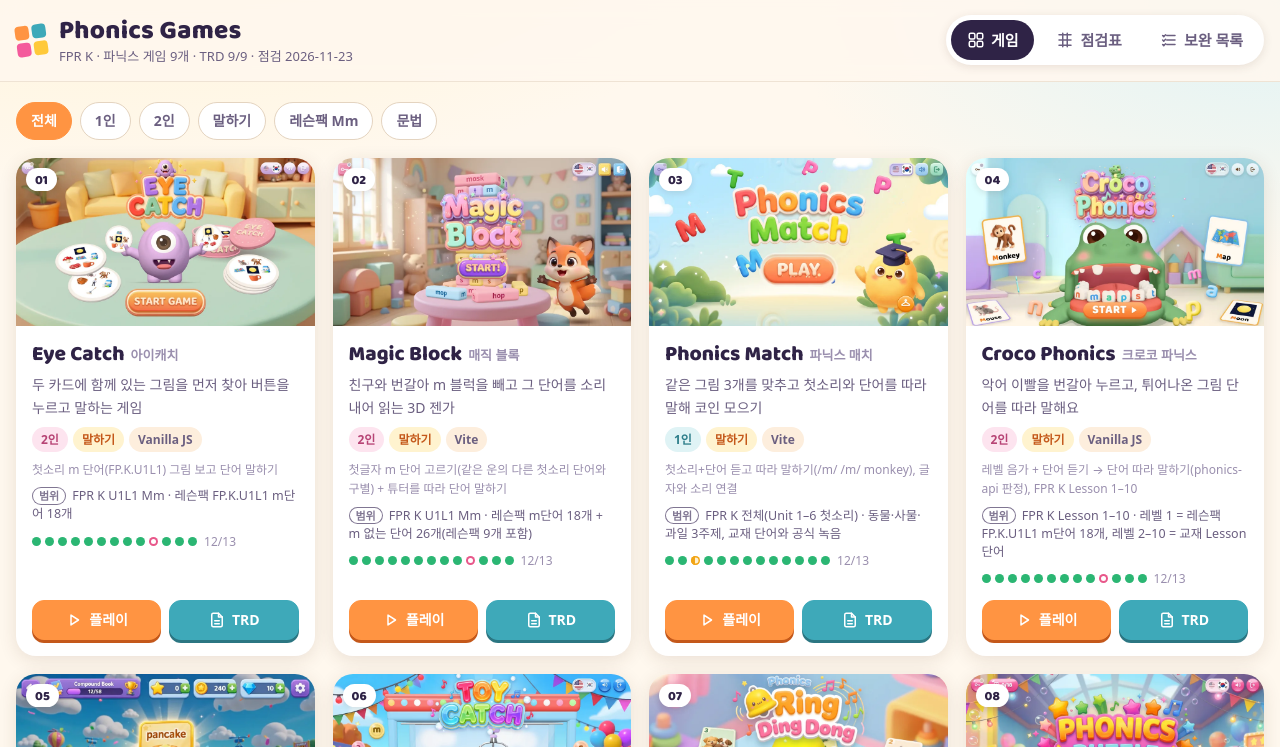
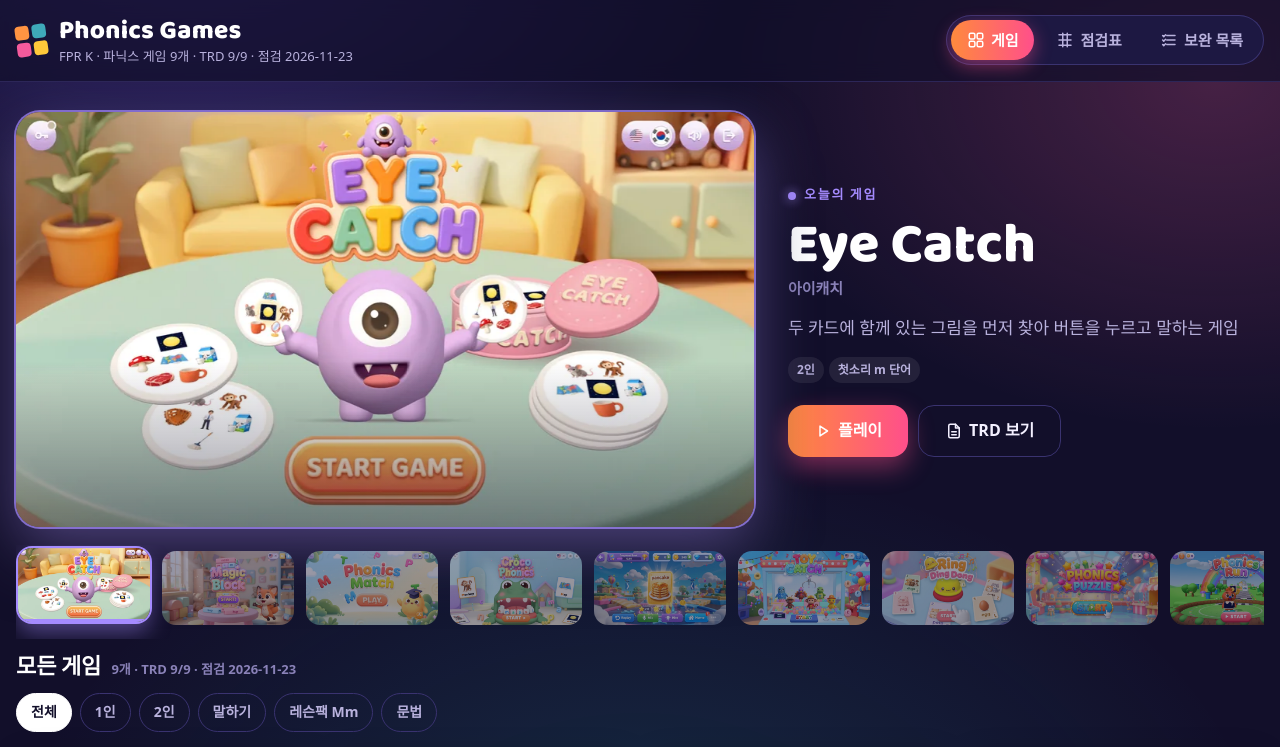
Before and after one commit to jinilee-hue/Phonics-Launcher, a plain HTML site: page index.html in a window 1280 px wide. Shown: the top 747 px of the page. Drawn offline with Linux system fonts and the light colour scheme.

Commit message:
Arcade night theme (design B): dark stage, featured game with a thumbnail strip, game-colour glow; prints light
Co-Authored-By: Claude Opus 5.5 <noreply@anthropic.com>

```diff
--- /dev/null
+++ b/css/arcade.css
@@ -0,0 +1,113 @@
+/* 아케이드 나이트 테마 (사용자 2026-11-24, 시안 3개 중 B) — launcher.css 위에 덮어씀.
+   어두운 무대 위 게임 진열대: 위에 '오늘의 게임'(js/launcher.js featured)을 크게, 아래 썸네일 줄로 바꿔 본다.
+   토큰을 어둡게 바꿔서 점검표 · 보완 목록 · TRD 창도 같이 어두워짐. 게임별 색 = --gc (그림 파일 이름으로). 인쇄는 밝은 토큰으로 되돌림. */
+:root {
+  --bg: #120f2a;
+  --bg-2: #1d1842;
+  --card: #1c1840;
+  --ink: #f3f0ff;
+  --ink-2: #b9b2dd;
+  --ink-3: #8a82b8;
+  --line: #2c2658;
+  --line-2: #3a3370;
+  --glow-1: #7b5cff;
+  --glow-2: #ff5fa2;
+  --glow-3: #2fd4e6;
+  --cta-1: #ff8a3d;
+  --cta-2: #ff4f8b;
+  --ok-soft: #1b4a3a;
+  --no-soft: #4a1f39;
+  --shadow: rgba(0, 0, 0, .35);
+  --shadow-2: rgba(0, 0, 0, .55);
+  --dim: rgba(8, 6, 24, .7);
+}
+body { background:
+    radial-gradient(800px 500px at 15% -10%, color-mix(in srgb, var(--glow-1) 35%, transparent), transparent 70%),
+    radial-gradient(700px 500px at 95% 10%, color-mix(in srgb, var(--glow-2) 22%, transparent), transparent 70%),
+    radial-gradient(900px 600px at 50% 110%, color-mix(in srgb, var(--glow-3) 14%, transparent), transparent 70%), var(--bg);
+  background-attachment: fixed; }
+.top { background: color-mix(in srgb, var(--bg) 70%, transparent); border-bottom: 1px solid var(--line); }
+h1 { color: var(--white); }
+.tabs { background: var(--bg-2); box-shadow: inset 0 0 0 1px var(--line-2); }
+.tab { color: var(--ink-2); }
+.tab.on { background: linear-gradient(90deg, var(--cta-1), var(--cta-2)); color: var(--white); box-shadow: 0 6px 18px color-mix(in srgb, var(--cta-2) 45%, transparent); }
+.tab:not(.on):hover { background: var(--line); }
+
+/* featured: 큰 그림 + 정보 */
+.feat { --gc: var(--glow-1); display: grid; grid-template-columns: minmax(0, 1.55fr) minmax(0, 1fr); gap: 34px; align-items: center; margin: 10px 0 18px; }
+.feat-img { position: relative; border-radius: 24px; overflow: hidden; aspect-ratio: 16 / 9;
+  box-shadow: 0 0 0 2px color-mix(in srgb, var(--gc) 70%, transparent), 0 20px 60px color-mix(in srgb, var(--gc) 45%, transparent), 0 30px 60px var(--shadow-2); transition: box-shadow .4s; }
+.feat-img img { width: 100%; height: 100%; object-fit: cover; display: block; animation: kb 9s ease-out both; }
+@keyframes kb { from { scale: 1.06; } to { scale: 1; } }
+.feat-img::after { content: ''; position: absolute; inset: 0; background: linear-gradient(180deg, transparent 60%, rgba(10, 8, 30, .45)); pointer-events: none; }
+.feat-kicker { display: inline-flex; align-items: center; gap: 8px; font: 800 13px/1 var(--head); letter-spacing: .14em; color: var(--gc); text-transform: uppercase; }
+.feat-kicker::before { content: ''; width: 8px; height: 8px; border-radius: 50%; background: var(--gc); box-shadow: 0 0 12px var(--gc); }
+.feat h2 { margin: 12px 0 2px; font: 800 clamp(36px, 4.4vw, 58px)/1 var(--head); color: var(--white); }
+.feat .ko { color: var(--ink-3); font-weight: 700; }
+.feat .lead { color: var(--ink-2); font-size: 17px; margin: 14px 0 16px; }
+.feat .tags { margin-bottom: 22px; }
+.feat-act { display: flex; gap: 10px; flex-wrap: wrap; }
+.feat-act .btn { height: 52px; padding: 0 26px; font-size: 16px; border-radius: 16px; }
+.btn.cta { border: 0; color: var(--white); background: linear-gradient(90deg, var(--cta-1), var(--cta-2)); box-shadow: 0 10px 26px color-mix(in srgb, var(--cta-2) 45%, transparent); }
+.btn.line { background: transparent; color: var(--ink); border: 1.5px solid var(--line-2); }
+.btn.line:hover { border-color: var(--gc); color: var(--white); }
+
+/* 썸네일 줄: 누르면 위 게임이 바뀜 (6초마다 자동) */
+.strip { display: flex; gap: 12px; overflow-x: auto; padding: 6px 2px 14px; margin-bottom: 18px; scrollbar-width: none; }
+.strip::-webkit-scrollbar { display: none; }
+.strip button { --gc: var(--glow-1); flex: none; width: 132px; border-radius: 14px; overflow: hidden; position: relative; opacity: .55; transition: opacity .2s, transform .2s, box-shadow .2s; }
+.strip button img { display: block; width: 100%; aspect-ratio: 16 / 9; object-fit: cover; }
+.strip button.on { opacity: 1; transform: translateY(-3px); box-shadow: 0 0 0 2px var(--gc), 0 10px 22px color-mix(in srgb, var(--gc) 45%, transparent); }
+.strip button:hover { opacity: 1; }
+.strip .bar { position: absolute; left: 0; bottom: 0; height: 3px; width: 0; background: var(--gc); }
+.strip button.on .bar { animation: fill 6s linear forwards; }
+@keyframes fill { to { width: 100%; } }
+@media (max-width: 860px) { .feat { grid-template-columns: 1fr; gap: 18px; } .strip button { width: 104px; } }
+
+.sec-title { display: flex; align-items: baseline; gap: 10px; margin: 8px 0 14px; font: 800 22px/1 var(--head); color: var(--white); }
+.sec-title small { font: 600 13px var(--body); color: var(--ink-3); }
+
+/* chips */
+.chip { background: transparent; border-color: var(--line-2); color: var(--ink-2); }
+.chip.on { background: var(--white); border-color: var(--white); color: var(--bg); }
+
+/* game colours */
+.card, .strip button, .feat { --gc: var(--glow-1); }
+:is(.card, .strip button):has(img[src*="eye-catch"]), .feat[data-g="eye-catch"] { --gc: #a58bff; }
+:is(.card, .strip button):has(img[src*="magic-block"]), .feat[data-g="magic-block"] { --gc: #ff7fb5; }
+:is(.card, .strip button):has(img[src*="phonics-match"]), .feat[data-g="phonics-match"] { --gc: #7be06f; }
+:is(.card, .strip button):has(img[src*="croco"]), .feat[data-g="croco"] { --gc: #3fe0bf; }
+:is(.card, .strip button):has(img[src*="word-mashup"]), .feat[data-g="word-mashup"] { --gc: #5ea0ff; }
+:is(.card, .strip button):has(img[src*="toy-catch"]), .feat[data-g="toy-catch"] { --gc: #ff7a7a; }
+:is(.card, .strip button):has(img[src*="ring-ding-dong"]), .feat[data-g="ring-ding-dong"] { --gc: #ffd23f; }
+:is(.card, .strip button):has(img[src*="puzzle"]), .feat[data-g="puzzle"] { --gc: #ffa04a; }
+:is(.card, .strip button):has(img[src*="phonics-run"]), .feat[data-g="phonics-run"] { --gc: #4cd0ff; }
+
+/* cards: 어두운 진열 카드, 마우스를 올리면 게임 색으로 빛남 */
+.card { background: linear-gradient(180deg, var(--bg-2), var(--card)); box-shadow: inset 0 0 0 1px var(--line-2), 0 10px 30px var(--shadow); }
+.card:hover { transform: translateY(-5px); box-shadow: inset 0 0 0 1.5px var(--gc), 0 0 0 1px var(--gc), 0 18px 44px color-mix(in srgb, var(--gc) 35%, transparent); }
+.shot::after { content: ''; position: absolute; inset: 0; background: linear-gradient(180deg, transparent 55%, var(--card)); }
+.shot .num { background: color-mix(in srgb, var(--bg) 70%, transparent); color: var(--gc); box-shadow: inset 0 0 0 1px var(--gc); backdrop-filter: blur(6px); z-index: 1; }
+.card h3 { color: var(--white); }
+.card h3 small { color: var(--ink-3); }
+.tag { background: color-mix(in srgb, var(--white) 8%, transparent); color: var(--ink-2); }
+.tag.t-solo { background: color-mix(in srgb, var(--glow-3) 18%, transparent); color: #9ff0f8; }
+.tag.t-duo { background: color-mix(in srgb, var(--glow-2) 20%, transparent); color: #ffb3d4; }
+.tag.t-speak { background: color-mix(in srgb, var(--cta-1) 20%, transparent); color: #ffc79c; }
+.scope b { color: var(--ink); }
+.st.ok { box-shadow: 0 0 8px var(--ok); }
+.card-actions .btn.primary { border: 0; background: linear-gradient(90deg, var(--cta-1), var(--cta-2)); box-shadow: 0 6px 16px color-mix(in srgb, var(--cta-2) 35%, transparent); }
+.card-actions .btn.teal { background: transparent; border: 1.5px solid var(--line-2); color: var(--ink); box-shadow: none; }
+.card-actions .btn.teal:hover { border-color: var(--gc); }
+
+/* 점검표 · 보완 목록 · TRD도 어둡게 */
+.matrix thead th, .matrix tbody th { background: var(--card); color: var(--ink); }
+.matrix tbody tr:hover th, .matrix tbody tr:hover td { background: var(--bg-2); }
+.reader-side { background: var(--bg-2); }
+
+/* TRD 인쇄 · PDF: 종이에는 밝은 바탕 + 어두운 글자 (launcher.css 원래 토큰) */
+@media print {
+  :root { --bg: #fff8ee; --bg-2: #fdeedd; --card: #ffffff; --ink: #2f2346; --ink-2: #6b5f80; --ink-3: #9a8fae; --line: #efe3d4; --line-2: #e4d4c0; }
+  body { background: var(--white); }
+  .reader-side { background: none; }
+}
--- a/index.html
+++ b/index.html
@@ -6,6 +6,7 @@
 <title>Phonics Games</title>
 <link rel="stylesheet" href="css/font.css">
 <link rel="stylesheet" href="css/launcher.css">
+<link rel="stylesheet" href="css/arcade.css">
 </head>
 <body>
 <header class="top">
@@ -23,6 +24,19 @@
 <main>
   <!-- games -->
   <section class="panel on" id="p-games">
+    <!-- featured: 오늘의 게임 + 썸네일 줄 (js/launcher.js featured) -->
+    <section class="feat" id="feat">
+      <div class="feat-img"><img id="fImg" alt=""></div>
+      <div class="feat-info">
+        <span class="feat-kicker">오늘의 게임</span>
+        <h2 id="fTitle"></h2><span class="ko" id="fKo"></span>
+        <p class="lead" id="fLead"></p>
+        <div class="tags" id="fTags"></div>
+        <div class="feat-act"><a class="btn cta" id="fPlay" target="_blank" rel="noopener"><svg viewBox="0 0 24 24"><path d="M8 5.5v13l10-6.5z"/></svg>플레이</a><button class="btn line" id="fTrd"><svg viewBox="0 0 24 24"><path d="M14 3H7a2 2 0 0 0-2 2v14a2 2 0 0 0 2 2h10a2 2 0 0 0 2-2V8z"/><path d="M14 3v5h5M9 13h6M9 17h6"/></svg>TRD 보기</button></div>
+      </div>
+    </section>
+    <div class="strip" id="strip"></div>
+    <h3 class="sec-title">모든 게임 <small id="allN"></small></h3>
     <div class="chips" id="filters">
       <button class="chip on" data-f="all">전체</button>
       <button class="chip" data-f="solo">1인</button>
--- a/js/launcher.js
+++ b/js/launcher.js
@@ -61,6 +61,38 @@
     cards(c.dataset.f);
   });
   cards('all');
+
+  // ── featured: 오늘의 게임 (아케이드 테마, 사용자 2026-11-24) ─────────────────────────────────────────
+  // 큰 그림 + 이름 · 한 줄 소개 · 플레이 / TRD. 6초마다 다음 게임, 아래 썸네일 줄을 누르면 그 게임. 마우스를 올려 두면 멈춤,
+  // 움직임 줄이기 설정이면 자동으로 넘기지 않음.
+  const feat = $('#feat');
+  if (feat) {
+    const calm = window.matchMedia && matchMedia('(prefers-reduced-motion: reduce)').matches;
+    let cur = 0, timer = 0, hold = false;
+    $('#allN').textContent = `${G.length}개 · TRD ${G.filter(g => g.has_trd).length}/${G.length} · 점검 ${A.updated}`;
+    $('#strip').innerHTML = G.map((g, i) => `<button data-i="${i}" title="${esc(g.title)}"><img src="${esc(g.img)}" alt="${esc(g.title)}"><span class="bar"></span></button>`).join('');
+    const next = () => { clearTimeout(timer); if (!calm && !hold) timer = setTimeout(() => show(cur + 1), 6000); };
+    function show(i) {
+      cur = (i + G.length) % G.length;
+      const g = G[cur], img = $('#fImg');
+      feat.dataset.g = g.id;
+      img.style.animation = 'none'; void img.offsetWidth; img.style.animation = '';
+      img.src = g.img; img.alt = g.title;
+      $('#fTitle').textContent = g.title; $('#fKo').textContent = g.title_ko; $('#fLead').textContent = g.tagline || '';
+      $('#fTags').innerHTML = [g.players, g.skill && g.skill.split(/[(—+,]/)[0].trim()].filter(Boolean).map(t => `<span class="tag">${esc(t)}</span>`).join('');
+      $('#fPlay').href = g.url;
+      $('#fTrd').disabled = !g.has_trd;
+      document.querySelectorAll('#strip button').forEach((b, k) => b.classList.toggle('on', k === cur));
+      next();
+    }
+    $('#strip').addEventListener('click', e => { const b = e.target.closest('button'); if (b) show(+b.dataset.i); });
+    $('#fTrd').addEventListener('click', () => openTrd(G[cur].id));
+    [feat, $('#strip')].forEach(el => {
+      el.addEventListener('mouseenter', () => { hold = true; clearTimeout(timer); document.querySelectorAll('#strip .bar').forEach(b => b.style.animationPlayState = 'paused'); });
+      el.addEventListener('mouseleave', () => { hold = false; document.querySelectorAll('#strip .bar').forEach(b => b.style.animationPlayState = ''); next(); });
+    });
+    show(0);
+  }
 
   // ── TRD reader ───────────────────────────────────────────────────────────────────────────────────
   function openTrd(id) {
```
Also changed, not shown: 1 other file.
